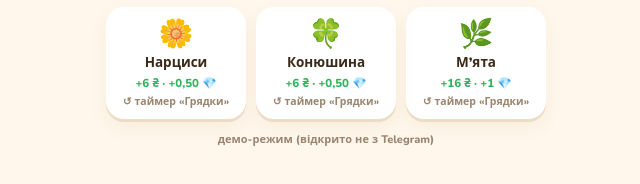
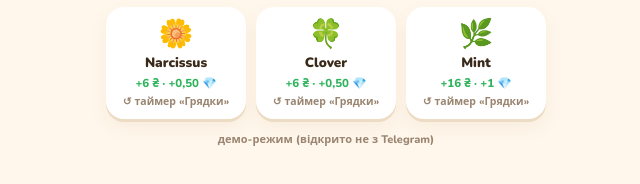
Before and after one commit to Crystallord/Farm, a plain HTML site: page index.html in a window 1280 px wide. Shown: the part 850-1034 px from the top of the page, 314-954 px from the left. Drawn offline with nearby package versions, Linux system fonts and the light colour scheme.

Commit message:
Use in-game crop names (Narcissus, Clover, Mint)
Co-Authored-By: Claude Opus 5.5 <noreply@anthropic.com>
Claude-Session: https://claude.ai/code/session_01Mf2DVhGC2ESTBFJhZVStKg

```diff
--- a/index.html
+++ b/index.html
@@ -347,7 +347,7 @@ let D=null;
 function demoState(){const now=Date.now();return{me:{name:'Марія',gems:67,balance:533,streak:9,done:21,norm:30},
  farm:{now,week:[...Array(7)].map((_,i)=>({wd:(new Date(now-(6-i)*864e5)).getDay(),ok:i<6&&i!==1})),
   crops:[{id:'beds',name:'Грядки',icon:'🌱',uah:14,gem:1,cycle:120,due:0},{id:'plots',name:'Компостери й бандли',icon:'🪱',uah:13,gem:1,cycle:90,due:now+25*60000}],
-  once:[{id:'narcissus',icon:'🌼',name:'Нарциси',uah:6,gem:.5},{id:'clover',icon:'🍀',name:'Конюшина',uah:6,gem:.5},{id:'mr',icon:'🌿',name:'М’ята',uah:16,gem:1}]},
+  once:[{id:'narcissus',icon:'🌼',name:'Narcissus',uah:6,gem:.5},{id:'clover',icon:'🍀',name:'Clover',uah:6,gem:.5},{id:'mr',icon:'🌿',name:'Mint',uah:16,gem:1}]},
  tasks:{ar:[{id:'alt',icon:'🧑‍🌾',label:'Прокачати альта й поставити пугало',per:'за альта',gems:50,today:0,wait:0},{id:'restock',icon:'📦',label:'Поповнити запаси ферми',per:'за раз',gems:10,today:0,wait:0},{id:'daily',icon:'☀️',label:'Щоденні справи',per:'за персонажа',gems:5,today:1,wait:1,list:['📅 Нагорода в календарі','🫘 Боб з ринку']},{id:'gift',icon:'🎁',label:'Забрати подарунок',per:'за персонажа',gems:1,today:0,wait:0}],
   wow:[{id:'wd_dm',icon:'🏰',label:'The Deadmines',lvl:'18-23',gems:30,done:0,wait:0},{id:'wd_wc',icon:'🏰',label:'Wailing Caverns',lvl:'17-25',gems:20,done:1,wait:0}],waitGems:5,waitN:1,maxLvl:35},
  shop:{season:null,rise:30,resting:4,items:[{id:'ice',icon:'🍦',label:'Морозиво',open:true,price:40,times:0},{id:'cart',icon:'🎬',label:'Мультик +30 хв',open:true,price:33,times:1},{id:'toy',icon:'🧸',label:'Нова іграшка',open:true,price:90,times:0},{id:null,open:false,need:12,price:60},{id:null,open:false,need:14,price:80}],food:{price:1,pack:10,packN:12}},
```
Also changed, not shown: v2/index.html (+1 -1 lines).
